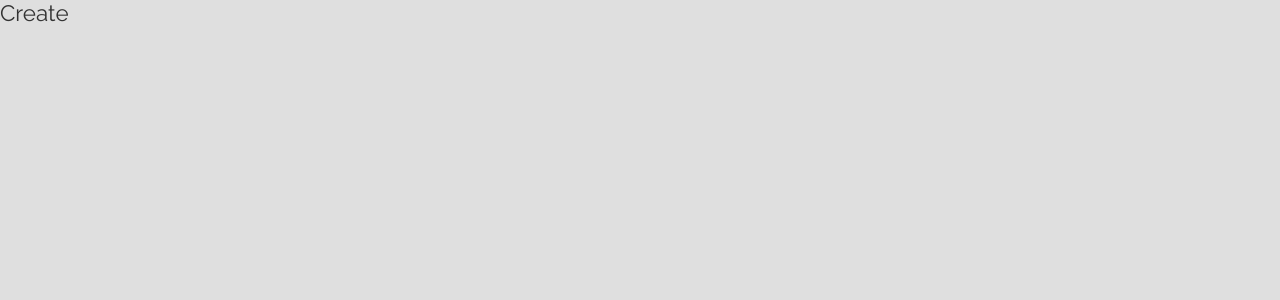
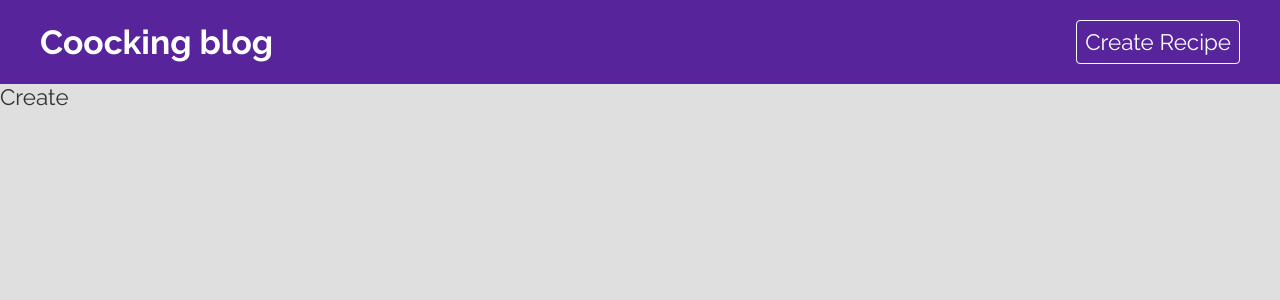
Before and after one commit to HassanZz/Recipe-project-React, a React (Create React App) app: page /create in a window 1280 px wide. Shown: the top 300 px of the page. Built offline with nearby package versions, Linux system fonts and the light colour scheme.

Commit message:
Navbar component added and styled

```diff
--- a/src/App.js
+++ b/src/App.js
@@ -1,6 +1,7 @@
 import { BrowserRouter, Switch, Route } from "react-router-dom";
 
 // page components
+import Navbar from "./components/Navbar.js";
 import Home from "./pages/home/Home.js";
 import Create from "./pages/create/Create.js";
 import Recipe from "./pages/recipe/Recipe.js";
@@ -13,6 +14,7 @@
   return (
     <div className="App">
       <BrowserRouter>
+        <Navbar />
         <Switch>
           <Route exact path="/">
             <Home />
--- /dev/null
+++ b/src/components/Navbar.css
@@ -0,0 +1,28 @@
+.navbar {
+  background: #58249c;
+  padding: 20px;
+  color: #fff;
+}
+.navbar nav {
+  display: flex;
+  align-items: center;
+  max-width: 1200px;
+  margin: 0 auto;
+}
+.navbar a.brand {
+  margin-right: auto;
+  color: #fff;
+  text-decoration: none;
+}
+.navbar a:last-child {
+  color: #fff;
+  text-decoration: none;
+  margin-left: 40px;
+  padding: 8px;
+  border: 1px solid #fff;
+  border-radius: 4px;
+}
+.navbar a:last-child:hover {
+  background: #fff;
+  color: #333;
+}
--- /dev/null
+++ b/src/components/Navbar.js
@@ -0,0 +1,19 @@
+import { Link } from "react-router-dom";
+
+//styles
+import "./Navbar.css";
+
+const Navbar = () => {
+  return (
+    <div className="navbar">
+      <nav>
+        <Link to="/" className="brand">
+          <h1>Coocking blog</h1>
+        </Link>
+        <Link to="/create">Create Recipe</Link>
+      </nav>
+    </div>
+  );
+};
+
+export default Navbar;
```
